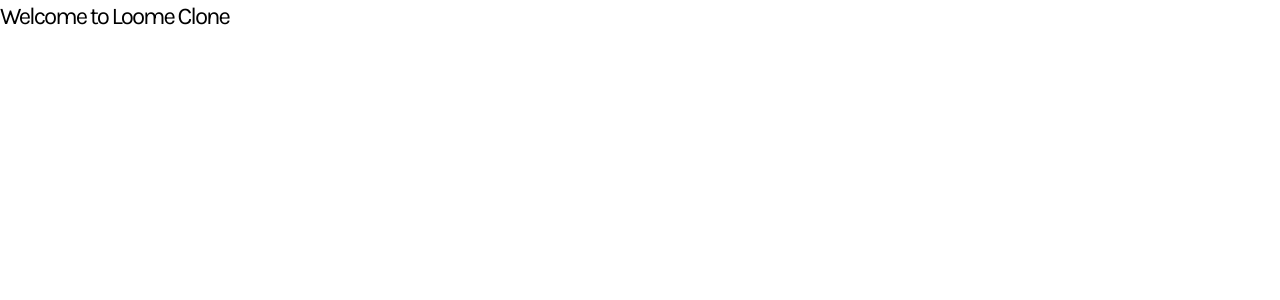
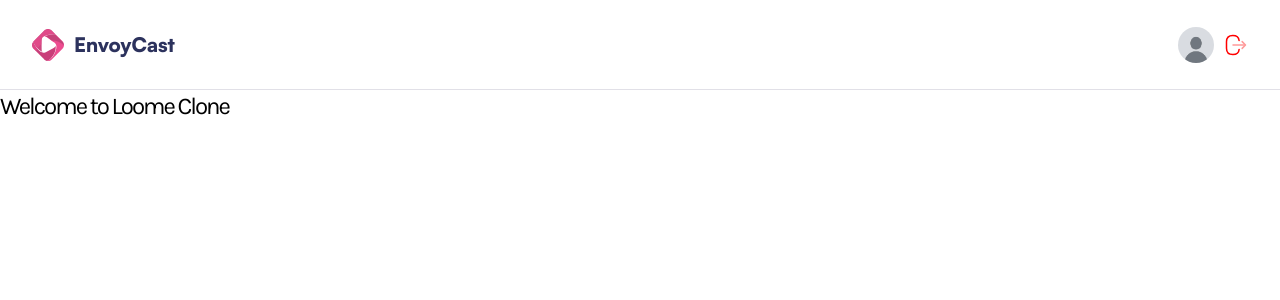
Before and after one commit to EnvoyX/envoy-cast, a Next.js app: page / in a window 1280 px wide. Shown: the top 300 px of the page. Built offline with nearby package versions, Linux system fonts and the light colour scheme.

Commit message:
feat : added navbar

```diff
--- /dev/null
+++ b/app/(auth)/sign-in/page.tsx
@@ -0,0 +1,5 @@
+const Page = () => {
+  return <div>Page</div>;
+};
+
+export default Page;
--- /dev/null
+++ b/app/(root)/layout.tsx
@@ -0,0 +1,13 @@
+import Navbar from "@/components/Navbar";
+import { ReactNode } from "react";
+
+const Layout = ({ children }: { children: ReactNode }) => {
+  return (
+    <div>
+      <Navbar />
+      {children}
+    </div>
+  );
+};
+
+export default Layout;
--- /dev/null
+++ b/components/Navbar.tsx
@@ -0,0 +1,47 @@
+import Image from "next/image";
+import Link from "next/link";
+
+const user = {};
+
+const Navbar = () => {
+  return (
+    <header className="navbar">
+      <nav>
+        <Link href="/">
+          <Image
+            src="/assets/icons/logo.svg"
+            alt="Logo"
+            width={32}
+            height={32}
+          />
+          <h1>EnvoyCast</h1>
+        </Link>
+
+        {user && (
+          <figure>
+            <button>
+              <Image
+                src="/assets/images/dummy.jpg"
+                alt="User"
+                width={36}
+                height={36}
+                className="rounded-full aspect-square"
+              />
+            </button>
+            <button className="cursor-pointer">
+              <Image
+                src={`/assets/icons/logout.svg`}
+                alt="Logout"
+                width={24}
+                height={24}
+                className="rotate-180"
+              />
+            </button>
+          </figure>
+        )}
+      </nav>
+    </header>
+  );
+};
+
+export default Navbar;
```
Also changed, not shown: app/(root)/page.tsx (renamed from app/page.tsx).
